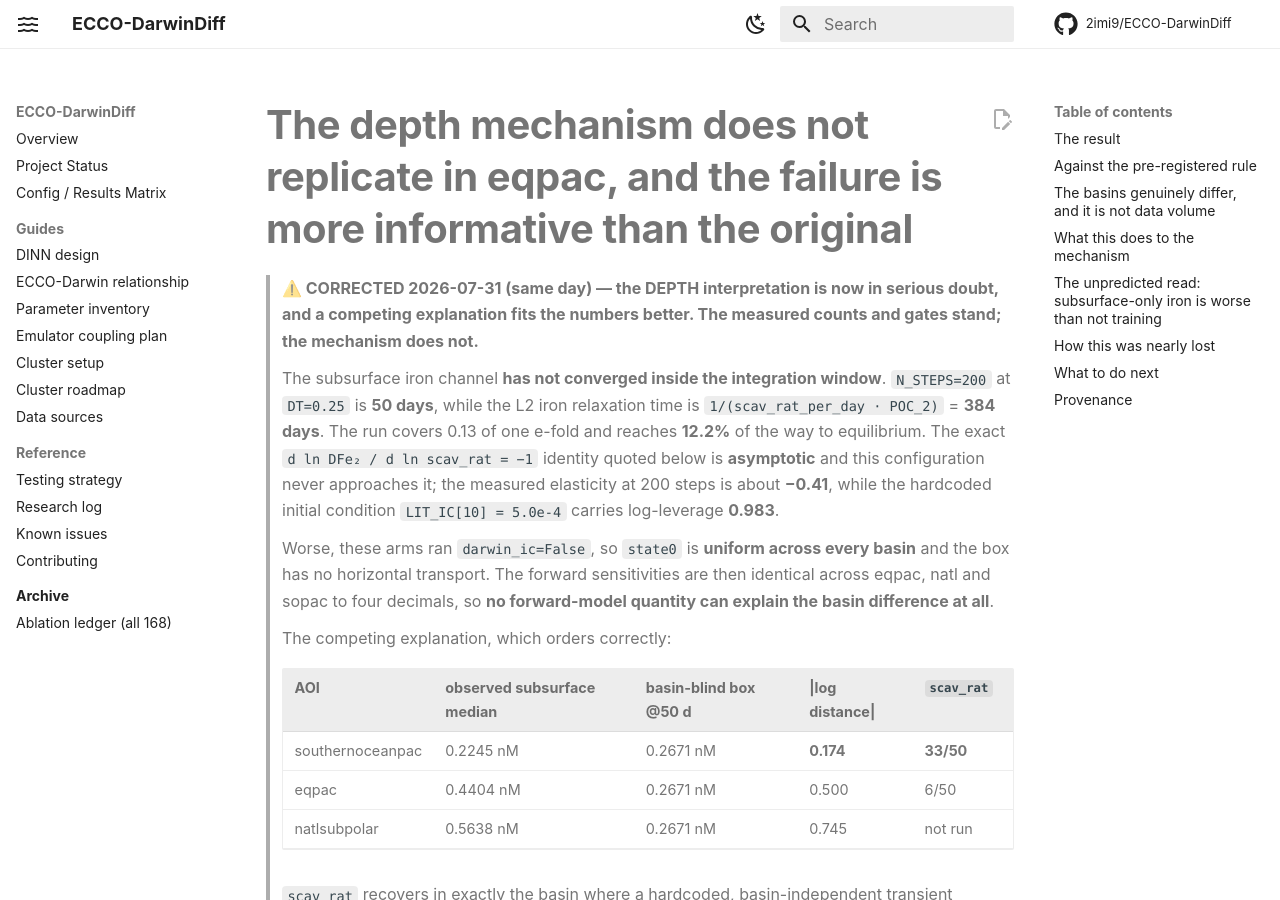
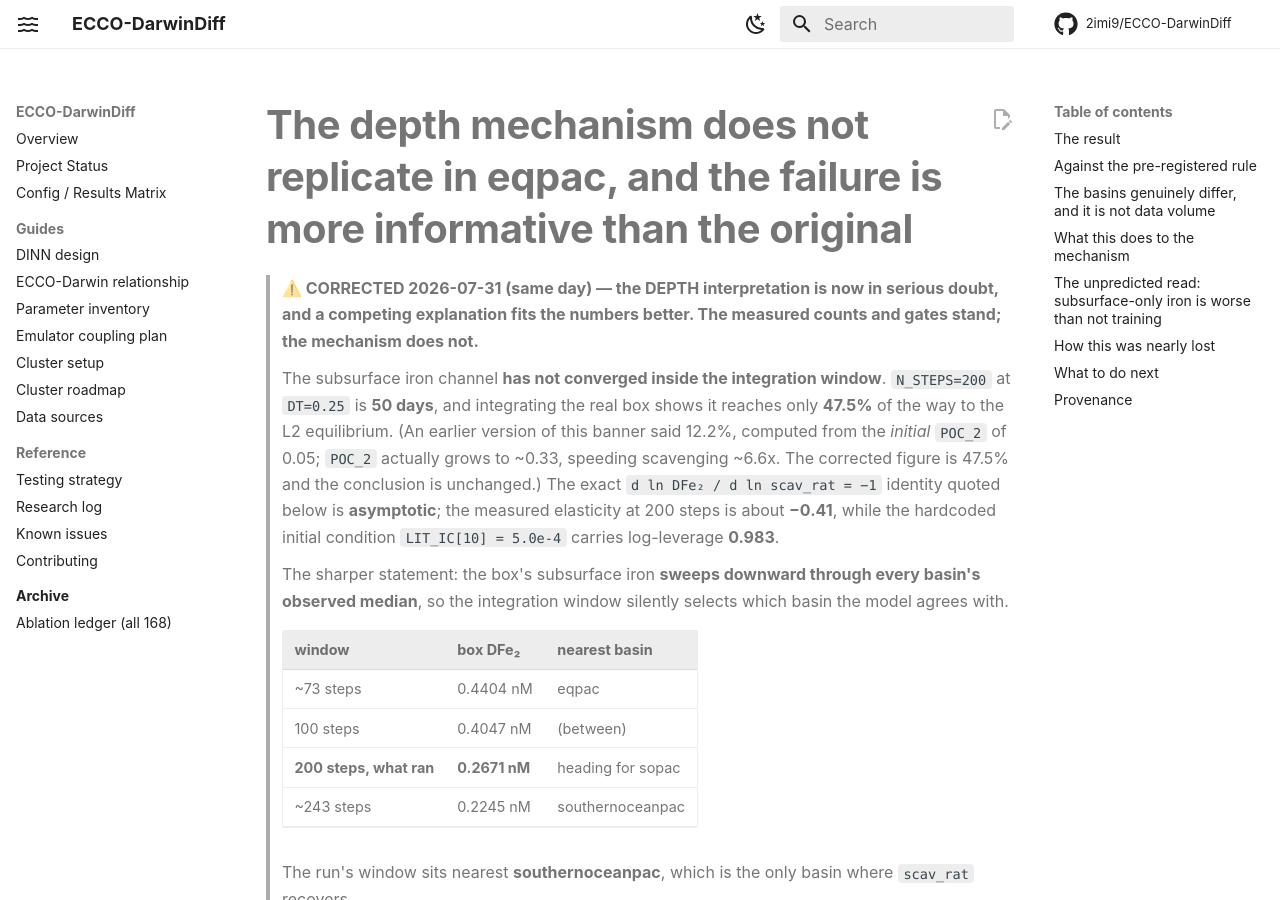
Before and after one commit to 2imi9/ECCO-DarwinDiff, an MkDocs documentation site: the page built from docs/findings/2026-07-31_depth_mechanism_does_not_replicate_in_eqpac.md, in a window 1280 px wide and 900 px high. Built offline with MkDocs 1.6.1 and Material for MkDocs 9.7.7, drawn with Linux system fonts in a browser that asks for light colours; comment, search, counter and statistics services are not loaded.

Commit message:
fix: the convergence figure was 12.2%, it is 47.5%, and the mechanism is sharper than I stated
I computed the L2 relaxation time from the INITIAL POC_2 of 0.05. POC_2 actually grows to
about 0.33 within 100 steps, speeding scavenging ~6.6x. Integrating the real box gives 47.5%
of the way to equilibrium at the 200-step window, not 12.2%. My arithmetic was wrong by four.

The conclusion is unchanged and the mechanism is now sharper. The box's subsurface iron sweeps
DOWNWARD through every basin's observed median, so the integration window silently selects
which basin the basin-blind model agrees with: ~73 steps matches eqpac (0.4404 nM), ~243 steps
matches southernoceanpac (0.2245 nM). The run uses 200, nearest southernoceanpac, which is the
only basin where scav_rat recovers.

Independently confirms the panel's forward numbers exactly (0.4047 nM at 100 steps, 0.2671 at
200).

```diff
--- a/docs/findings/2026-07-31_depth_mechanism_does_not_replicate_in_eqpac.md
+++ b/docs/findings/2026-07-31_depth_mechanism_does_not_replicate_in_eqpac.md
@@ -5,11 +5,25 @@
 > does not.**
 >
 > The subsurface iron channel **has not converged inside the integration window**. `N_STEPS=200` at
-> `DT=0.25` is **50 days**, while the L2 iron relaxation time is `1/(scav_rat_per_day · POC_2)` =
-> **384 days**. The run covers 0.13 of one e-fold and reaches **12.2%** of the way to equilibrium.
-> The exact `d ln DFe₂ / d ln scav_rat = −1` identity quoted below is **asymptotic** and this
-> configuration never approaches it; the measured elasticity at 200 steps is about **−0.41**, while
-> the hardcoded initial condition `LIT_IC[10] = 5.0e-4` carries log-leverage **0.983**.
+> `DT=0.25` is **50 days**, and integrating the real box shows it reaches only **47.5%** of the way
+> to the L2 equilibrium. (An earlier version of this banner said 12.2%, computed from the *initial*
+> `POC_2` of 0.05; `POC_2` actually grows to ~0.33, speeding scavenging ~6.6x. The corrected figure
+> is 47.5% and the conclusion is unchanged.) The exact `d ln DFe₂ / d ln scav_rat = −1` identity
+> quoted below is **asymptotic**; the measured elasticity at 200 steps is about **−0.41**, while the
+> hardcoded initial condition `LIT_IC[10] = 5.0e-4` carries log-leverage **0.983**.
+>
+> The sharper statement: the box's subsurface iron **sweeps downward through every basin's observed
+> median**, so the integration window silently selects which basin the model agrees with.
+>
+> | window | box DFe₂ | nearest basin |
+> |---|---|---|
+> | ~73 steps | 0.4404 nM | eqpac |
+> | 100 steps | 0.4047 nM | (between) |
+> | **200 steps, what ran** | **0.2671 nM** | heading for sopac |
+> | ~243 steps | 0.2245 nM | southernoceanpac |
+>
+> The run's window sits nearest **southernoceanpac**, which is the only basin where `scav_rat`
+> recovers.
 >
 > Worse, these arms ran `darwin_ic=False`, so `state0` is **uniform across every basin** and the box
 > has no horizontal transport. The forward sensitivities are then identical across eqpac, natl and
```
